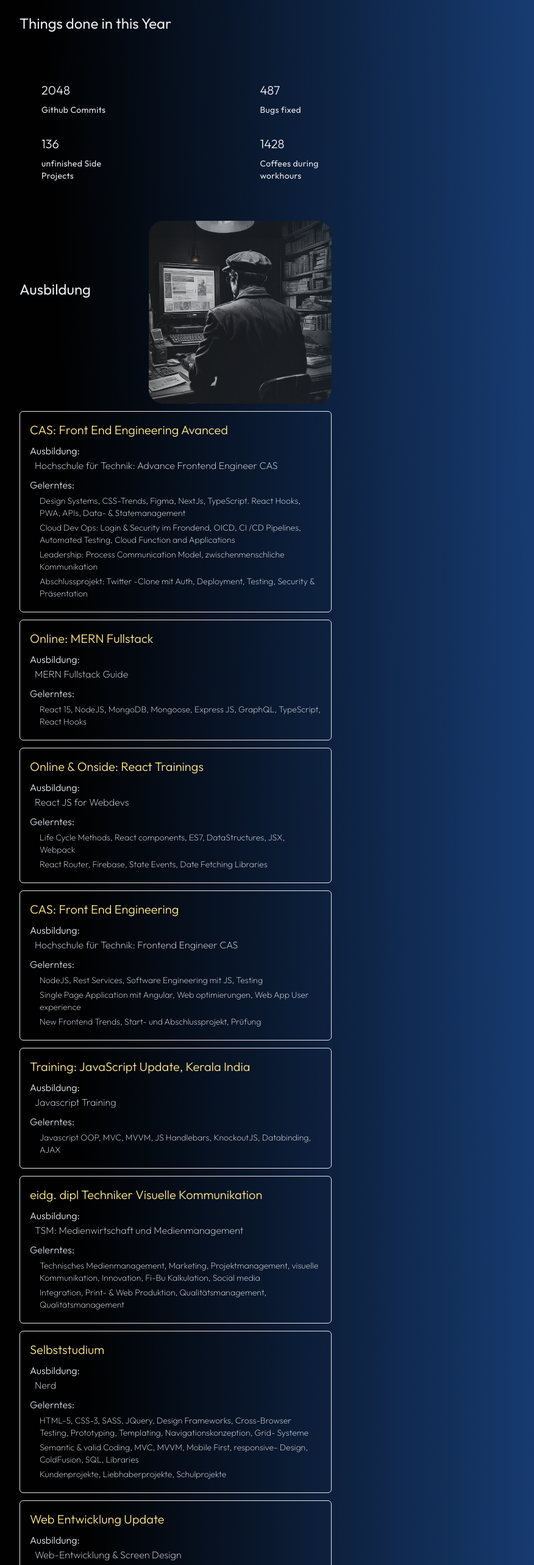
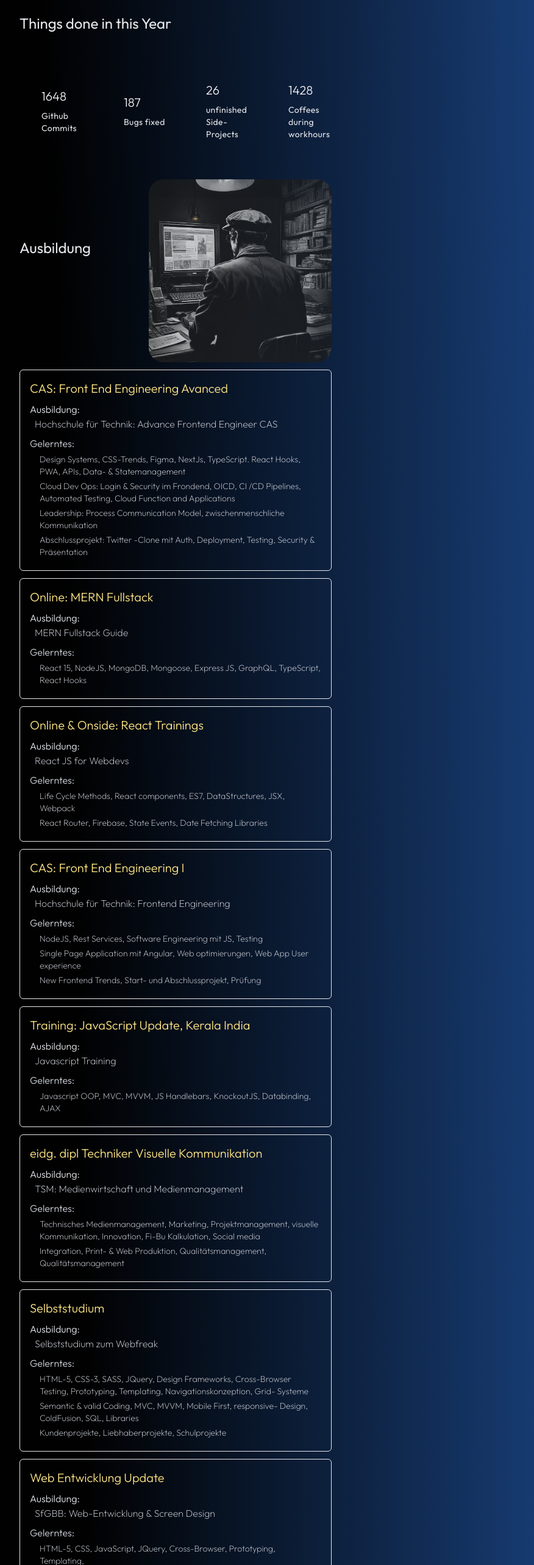
Before and after one commit to gitfilix/FLX-portfolio, a Next.js app in the folder flx-portfolio/: page / in a window 1280 px wide. Shown: the part 1660-4226 px from the top of the page at 61% size, without its empty margins (352-1228 px from the left). Built offline with nearby package versions, Linux system fonts and the light colour scheme; some icons are missing.

Commit message:
Portfolio: fixed Typos, and some duplicates. Cursor icon

```diff
--- a/flx-portfolio/src/app/assets/index.tsx
+++ b/flx-portfolio/src/app/assets/index.tsx
@@ -26,17 +26,17 @@ import CupFillIcon from 'remixicon-react/CupFillIcon'
 export const aboutData = [
   {
     title: 'Github Commits',
-    amount: 2048,
+    amount: 1648,
     icon: <GithubFillIcon />,
   },
   {
     title: 'Bugs fixed',
-    amount: 487,
+    amount: 187,
     icon: <BugLineIcon />,
   },
   {
-    title: 'unfinished Side Projects',
-    amount: 136,
+    title: 'unfinished Side-Projects',
+    amount: 26,
     icon: <PulseLineIcon />,
   },
   {
@@ -155,7 +155,7 @@ export const educationData = [
   {
     year: 2012,
     title: 'Web Entwicklung Update',
-    educationTitle: 'Web-Entwicklung & Screen Design',
+    educationTitle: 'SfGBB: Web-Entwicklung & Screen Design',
     learnedSkills: [
       'HTML-5, CSS, JavaScript, JQuery, Cross-Browser, Prototyping, Templating,',
       'Semantic & valid Coding, MVC, MVVM, Mobile First, responsive-& liquid Design',
@@ -165,7 +165,7 @@ export const educationData = [
     year: 2012,
     year2: 2014,
     title: 'Selbststudium',
-    educationTitle: 'Nerd',
+    educationTitle: 'Selbststudium zum Webfreak',
     learnedSkills: [
       'HTML-5, CSS-3, SASS, JQuery, Design Frameworks, Cross-Browser Testing, Prototyping, Templating, Navigationskonzeption, Grid- Systeme',
       'Semantic & valid Coding, MVC, MVVM, Mobile First, responsive- Design, ColdFusion, SQL, Libraries',
@@ -193,8 +193,8 @@ export const educationData = [
    {
     year: 2015,
     year2: 2016,
-    title: 'CAS: Front End Engineering',
-    educationTitle: 'Hochschule für Technik: Frontend Engineer CAS',
+    title: 'CAS: Front End Engineering I',
+    educationTitle: 'Hochschule für Technik: Frontend Engineering',
     learnedSkills: [
       'NodeJS, Rest Services, Software Engineering mit JS, Testing',
       'Single Page Application mit Angular, Web optimierungen, Web App User experience',
@@ -295,10 +295,6 @@ export const skillsData = [
     icon: '/skills/20.png',
   },
   {
-    name: 'Astro',
-    icon: '/skills/astro.png',
-  },
-  {
     name: 'Node JS',
     icon: '/skills/nodejs.png',
   },
@@ -319,12 +315,24 @@ export const skillsData = [
     icon: '/skills/eslint.png',
   },
   {
+    name: 'Copilot AI',
+    icon: '/skills/vscode.png',
+  },
+  {
+    name: 'Cursor AI',
+    icon: '/skills/cursor_icon.jpg',
+  },
+  {
     name: 'Github',
     icon: '/skills/github.png',
   },
   {
     name: 'Playwrite',
     icon: '/skills/Playwrite.png',
+  },
+  {
+    name: 'Jira',
+    icon: '/skills/Jira.png',
   },
   {
     name: 'Terraform',
@@ -339,7 +347,7 @@ export const skillsData = [
     icon: '/skills/figma.png',
   },
   {
-    name: 'vi -yes vi!',
+    name: 'vim & vi!',
     icon: '/skills/vi.png',
   },
   {
@@ -371,7 +379,7 @@ export const questions = [
       'Komplexe Anforderungen aus Entwicklung, Design und Business setze ich in verständlichen, nachhaltigen und wartbaren Code um. Im Team fördere ich den Wissensaustausch, bringe Empathie und Pragmatismus ein, um die Ziele gemeinsam zu erreichen.',
   },
   {
-    question: 'Warum braucht es Frontend Engeneering?',
+    question: 'Warum braucht es Frontend Engineering?',
     answer:
       'Wissen in den Bereichen Architektur, Entwicklungsprozesse im Team, Design & Component Systems, Cloud Deployment und weitere Fähigkeiten, um ein Projekt erfolgreich vom Start bis zum Go-Live zu führen.',
   },
@@ -391,12 +399,17 @@ export const questions = [
   {
     question: 'Wie würde ich meine Persönlichkeit beschreiben?',
     answer:
-      'Ich bin ein Nerd...  - jedoch ganz umgänglich, aber humorlos... 😊 Kann auch mit Nicht-Techies ganz gut kommunikation und Scrum kann ich auch mündlich und schriftlich.',
+      'Ich bin ein Nerd...  - jedoch ganz umgänglich, aber humorlos... 😇 (Vorsicht: Ironie). Ich kann auch mit Nicht-Techies ganz gut kommunikation und Scrum kann ich auch mündlich und schriftlich.',
+  },
+  {
+    question: 'Warum hast Du keine Scrum Zertifizierung aufgelisted?',
+    answer:
+      'Work in Progress: Ich bin grad daran, die Scrum Zertifizierung nachzuhohlen. Obwohl ich die Scrum Master Rolle nun "nebenbei" täglich wahrnehme, habe ich tatsächlich noch keinen offizielle Titel. Das Team performed trotzdem.',
   },
   {
     question: 'Mit welchen Tools ist diese Webpage erstellt?',
     answer:
-      'Diese Page: Next-JS, React, TypeScript, Framer Motion (for Fun! 😎), Tailwind-CSS, PostCS (for feeling the pain again! 🤔), Render hosting, yaml-pipeline',
+      'Diese Page: Next-JS, React, TypeScript, Framer Motion (for Fun! 😎), Tailwind-CSS, PostCS (for feeling the pain again! 🤔), Render hosting, yaml-pipeline description',
   },
   {
     question: 'Was habe ich in den Jahren zwischen der Multimedia Ausbildung und Webapplikation entwickeln getan?',
@@ -406,7 +419,12 @@ export const questions = [
   {
     question: 'Ersetzt AI das Code schreiben im nächsten Jahr komplett?',
     answer:
-      'Ja. ...und dann muss ich wieder den Code fixen den die AI geschrieben hat - mit Hilfe von AI. also Nein. Vielleicht sollte ich mich "Promt Engineer" nennen. Alles ist im Umbruch und das ist gut so.',
+      'Ja. ...und dann kann ich wieder den Code fixen den die AI geschrieben hat - mit Hilfe von AI. also Nein. Alles ist im Umbruch und das ist gut so.',
+  },
+  {
+    question: 'AI: Ja oder Nein?',
+    answer:
+      'Klares Ja. AI verändert den Job und wird nicht mehr weggehen. Ich benutze AI Tools täglich, sie sind grossartige Sparring Parnter oder Pair Programming Assistants. Jedoch muss man exakte Prompten, context providen und auch beim Code der generiert wird, genau kontrollieren ob er qualitativ gut ist und ob wirklich nur das gewünschte Increment geschrieben wird. AI wird unsere Arbeit verändern aber das Human Interface zwischen Stakeholder und technische Impementation wird bleiben.',
   },
   {
     question: 'Was mache ich in meiner Freizeit?',
--- a/flx-portfolio/src/components/AboutMe.tsx
+++ b/flx-portfolio/src/components/AboutMe.tsx
@@ -39,7 +39,7 @@ const AboutMe = () => {
             </div>
 
             <h3 className='text-2xl mt-8'>Things done in this Year</h3>
-            <div className='mt-20 w-full flex flex-col sm:flex-row flex-wrap items-start sm:items-center justify-start sm:justify-between gap-x-7 gap-y-8'>
+            <div className='mt-20 w-full flex flex-col sm:flex-row items-start sm:items-center justify-start sm:justify-between gap-x-7 gap-y-8'>
                 {aboutData.map((item, i) => (
                     <div key={i} className='w-full sm:w-[30%]'>
                         <Achievements title={item.title} amount={item.amount}>
--- a/flx-portfolio/src/components/Hero.tsx
+++ b/flx-portfolio/src/components/Hero.tsx
@@ -78,7 +78,7 @@ const Hero = () => {
               }}
               transition={{ opacity: { delay: 0.25 } }}
             >
-             Let' Talk -or Write 👍!
+              Write me 👍!
             </motion.span>
           </motion.div>
           <h1 className="text-center text-4xl font-bold tracking-wider text-gray-200 sm:text-2xl transition-colors normal-case">
```
Also changed, not shown: flx-portfolio/public/skills/cursor_icon.jpg (added), 1 other file (tests, documents, lock files or other folders).
